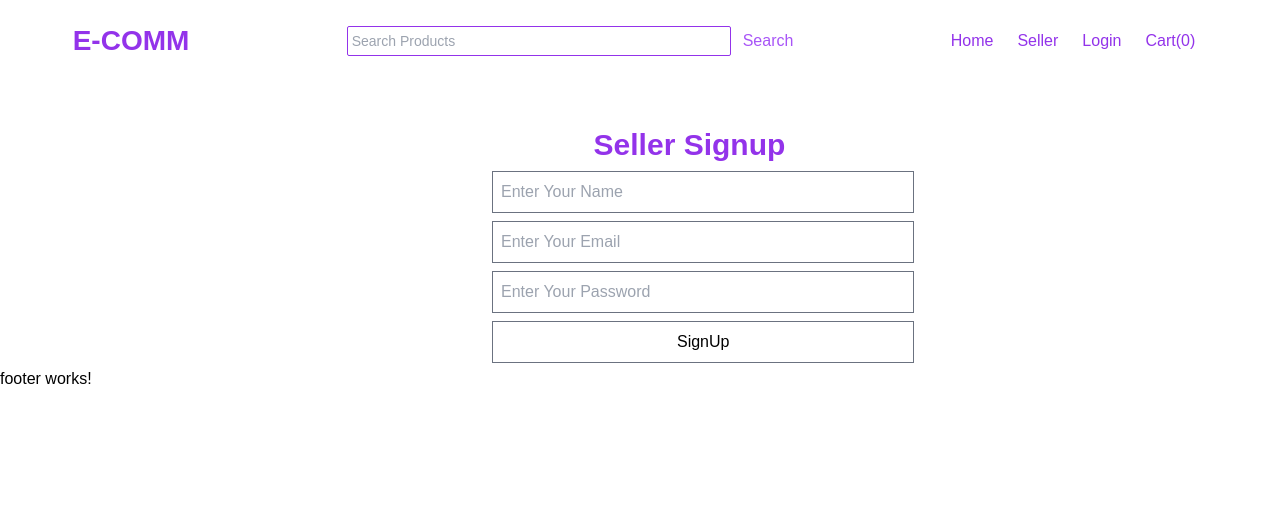
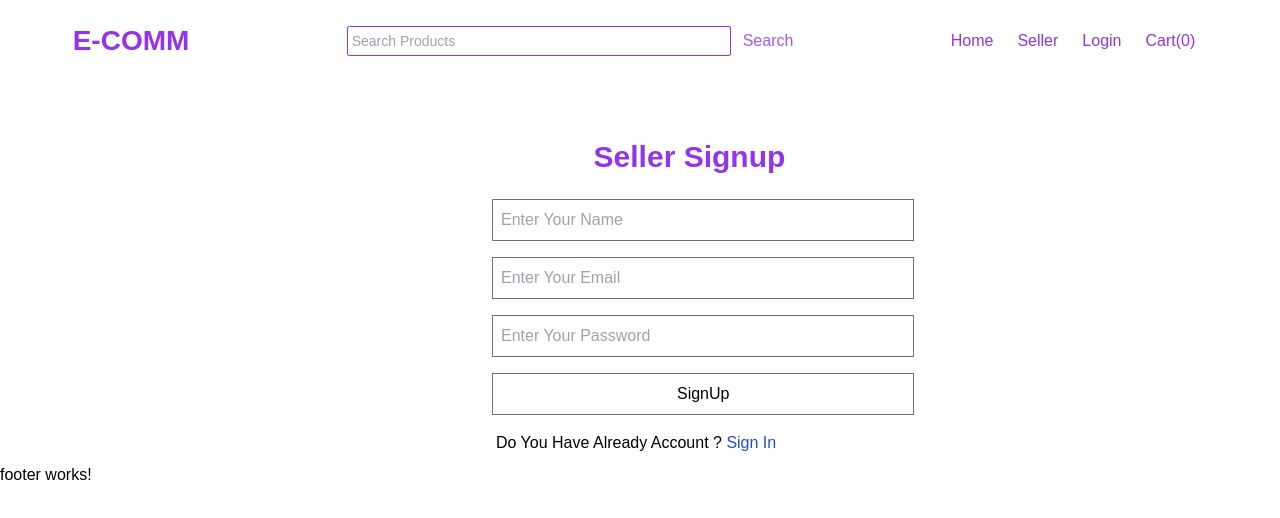
Before and after one commit to Toseef12345/E-commerece-website, an Angular app: page /seller-auth in a window 1280 px wide. Shown: the top 518 px of the page. Built offline with nearby package versions, Linux system fonts and the light colour scheme.

Commit message:
make sign in form and do logic of switching between sign in and signup form

```diff
--- a/src/app/header/header.component.html
+++ b/src/app/header/header.component.html
@@ -1,6 +1,6 @@
 <div class="header my-5  ">
     <nav class="navbar flex justify-around items-center">
-        <h1 class="text-purple-600 text-[28px] font-semibold cursor-pointer">E-COMM</h1>
+        <h1 class="text-purple-600 text-[28px] font-semibold cursor-pointer"><a routerLink="/"> E-COMM</a></h1>
         <div class="search ">
             <input type="text" class="border border-purple-600 mx-3 outline-none p-1 rounded-sm w-96 text-sm" placeholder="Search Products">
             <button class="search-button text-purple-500 hover:text-yellow-200">
--- /dev/null
+++ b/src/app/interfaces/seller-login.ts
@@ -0,0 +1,4 @@
+export interface SellerInterface{
+    email:String,
+    password:String
+}
--- a/src/app/seller-auth/seller-auth.component.html
+++ b/src/app/seller-auth/seller-auth.component.html
@@ -1,16 +1,34 @@
 <div class="seller-auth mt-5 pl-56 pt-10">
 
-    <div class="seller-signup-form w-[50%] m-auto  ">
-        <h1 class="w-[60%] m-auto text-purple-600">Seller Signup</h1>
-        <form class="flex flex-col"  [formGroup]="sellerForm" (ngSubmit)="signUp()">
-            <input formControlName="name" class="border border-gray-500 m-1 px-2 py-2 outline-none w-[80%]" type="text"
-                placeholder="Enter Your Name">
-            <input formControlName="email" class="border border-gray-500 m-1 px-2 py-2 outline-none w-[80%]"
+    <div *ngIf="!isLogin" class="seller-signup-form w-[50%] m-auto  ">
+        <h1 class="my-3 w-[60%] m-auto text-purple-600">Seller Signup</h1>
+        <form class="flex flex-col" [formGroup]="sellerSignupForm" (ngSubmit)="signUp()">
+            <input formControlName="name" class="my-2 border border-gray-500 m-1 px-2 py-2 outline-none w-[80%]"
+                type="text" placeholder="Enter Your Name">
+            <input formControlName="email" class="my-2 border border-gray-500 m-1 px-2 py-2 outline-none w-[80%]"
                 type="email" placeholder="Enter Your Email">
-            <input formControlName="phone" class="border border-gray-500 m-1 px-2 py-2 outline-none w-[80%]"
+            <input formControlName="password" class="my-2 border border-gray-500 m-1 px-2 py-2 outline-none w-[80%]"
                 type="password" placeholder="Enter Your Password">
-            <button class="border border-gray-500 w-[80%] m-1 py-2 hover:bg-purple-600 "
-               type="submit" >SignUp</button>
+            <button class="my-2 border border-gray-500 w-[80%] m-1 py-2 hover:bg-purple-600 "
+                type="submit">SignUp</button>
+            <p class="mx-2 my-2">Do You Have Already Account ? <span><a class="cursor-pointer text-blue-700"
+                        (click)="sellerLogin()">Sign In</a></span></p>
+        </form>
+    </div>
+
+    <!---------------------------------my-2 Login Area------------------------------------------>
+    <div *ngIf="isLogin" class="seller-signup-form w-[50%] m-auto  ">
+        <h1 class="w-[60%] m-auto text-purple-600 my-2">Seller Login</h1>
+        <form class="flex flex-col" [formGroup]="sellerLoginForm" (ngSubmit)="login()">
+
+            <input formControlName="email" class="my-2 border border-gray-500 m-1 px-2 py-2 outline-none w-[80%]"
+                type="email" placeholder="Enter Your Email">
+            <input formControlName="password" class="my-2 border border-gray-500 m-1 px-2 py-2 outline-none w-[80%]"
+                type="password" placeholder="Enter Your Password">
+            <button class="border border-gray-500 w-[80%] m-1 py-2 hover:bg-purple-600 " type="submit">Login</button>
+            <p class="mx-2 my-2">Do not Have Account ? <span><a class="cursor-pointer text-blue-700"
+                        (click)="sellerSignUp()">SignUp</a></span></p>
+
         </form>
     </div>
 </div>
--- a/src/app/seller-auth/seller-auth.component.ts
+++ b/src/app/seller-auth/seller-auth.component.ts
@@ -9,19 +9,37 @@ import { Router } from '@angular/router';
   styleUrls: ['./seller-auth.component.scss']
 })
 export class SellerAuthComponent implements OnInit {
-  sellerForm!: FormGroup<any>;
-  constructor(private fb: FormBuilder, private sellerService: SellerService,private router:Router) {
-    this.sellerForm = this.fb.group({
+  sellerSignupForm!: FormGroup;
+  sellerLoginForm!: FormGroup;
+
+  isLogin: boolean = false
+  constructor(private fb: FormBuilder, private sellerService: SellerService, private router: Router) {
+    this.sellerSignupForm = this.fb.group({
       name: [''],
       email: [],
-      phone: []
+      password: []
     })
-   }
+    this.sellerLoginForm = this.fb.group({
+      email: [],
+      password: []
+    })
+  }
   ngOnInit(): void {
-   this.sellerService.sellerReload()
+    this.sellerService.sellerReload()
   }
   signUp(): void {
-    this.sellerService.postSellerFormCredentials(this.sellerForm.value)
+    this.sellerService.postSellerFormCredentials(this.sellerSignupForm.value)
     this.router.navigate(['seller-auth'])
   }
+  sellerLogin() {
+    this.isLogin = true
+  }
+  sellerSignUp() {
+    this.isLogin = false
+
+  }
+  public login(): void {
+    console.log(this.sellerLoginForm.value);
+
+  }
 }
```
